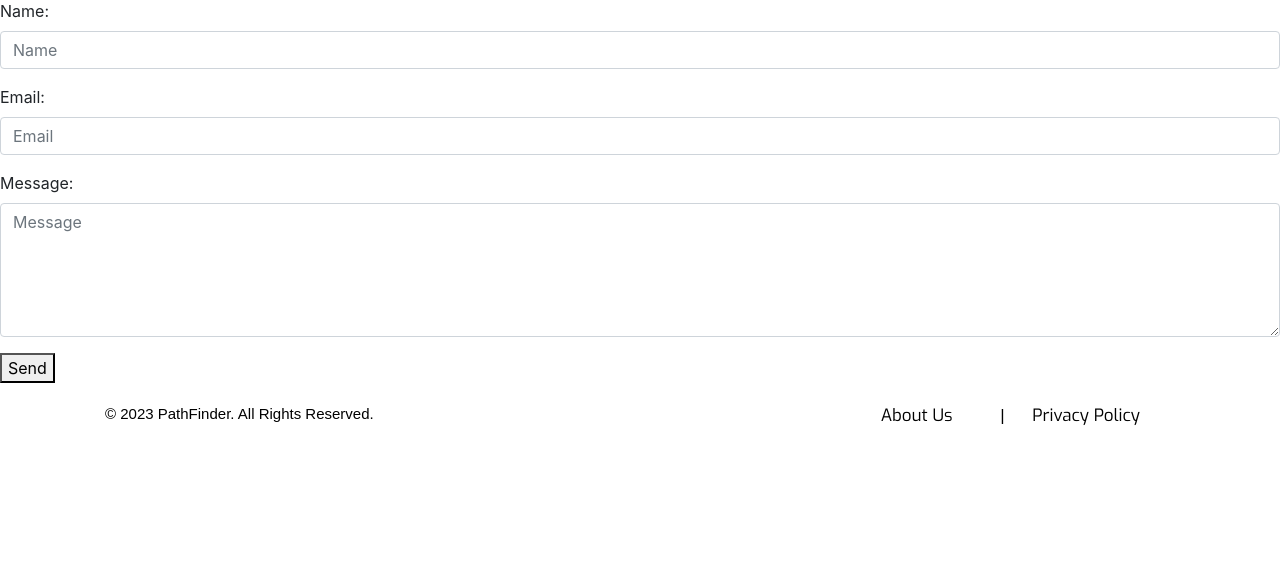
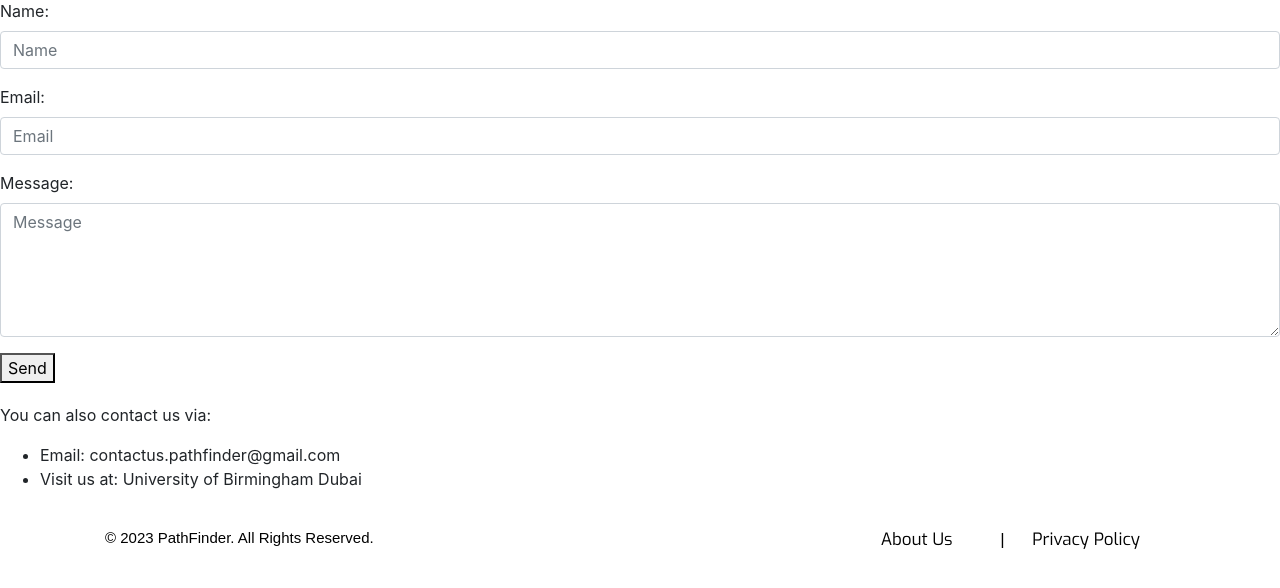
Before and after one commit to Susa0823/PathFinderProject, a Django app: page /contact/ in a window 1280 px wide. Shown: the part 127-715 px from the top of the page. Run offline with Django 4.2, Linux system fonts and the light colour scheme; some libraries are stand-ins or nearby versions.

Commit message:
edited thanks.html

```diff
--- a/PathFinder/templates/form.html
+++ b/PathFinder/templates/form.html
@@ -8,6 +8,10 @@
             border: 1px solid #ccc;
             padding: 10px;
             display: inline-block;
+        }
+
+        #contact-details {
+            margin-top: 20px !important;
         }
     </style>
 </head>
@@ -35,6 +39,13 @@
         </p>
         <button type="submit">Send</button>
     </form>
+    <div id="contact-details">
+        <p>You can also contact us via:</p>
+        <ul>
+            <li>Email: contactus.pathfinder@gmail.com</li>
+            <li>Visit us at: University of Birmingham Dubai</li>
+        </ul>
+    </div>
     {% include 'footer.html' %}
 </body>
 </html>
```
